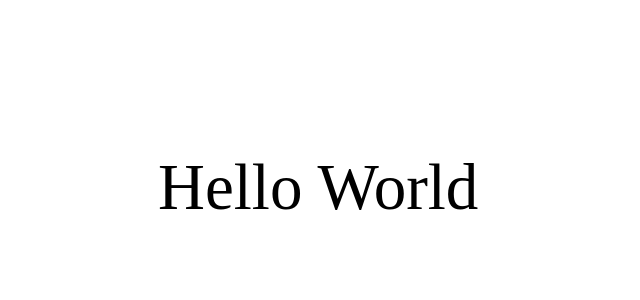
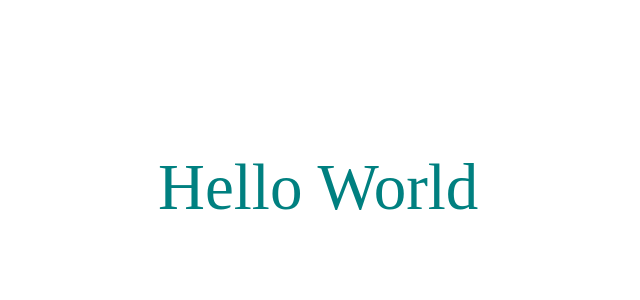
Before and after one commit to Mehdihmz/ZNS, a React (Create React App) app: page / in a window 1280 px wide. Shown: the top 300 px of the page, without its empty margins (0-640 px from the left). Built offline with nearby package versions, Linux system fonts and the light colour scheme.

Commit message:
color for className App

```diff
--- a/src/App.css
+++ b/src/App.css
@@ -1,4 +1,5 @@
 .App {
     font-size: 65px;
     margin: 150px;
+    color: teal;
 }
```
